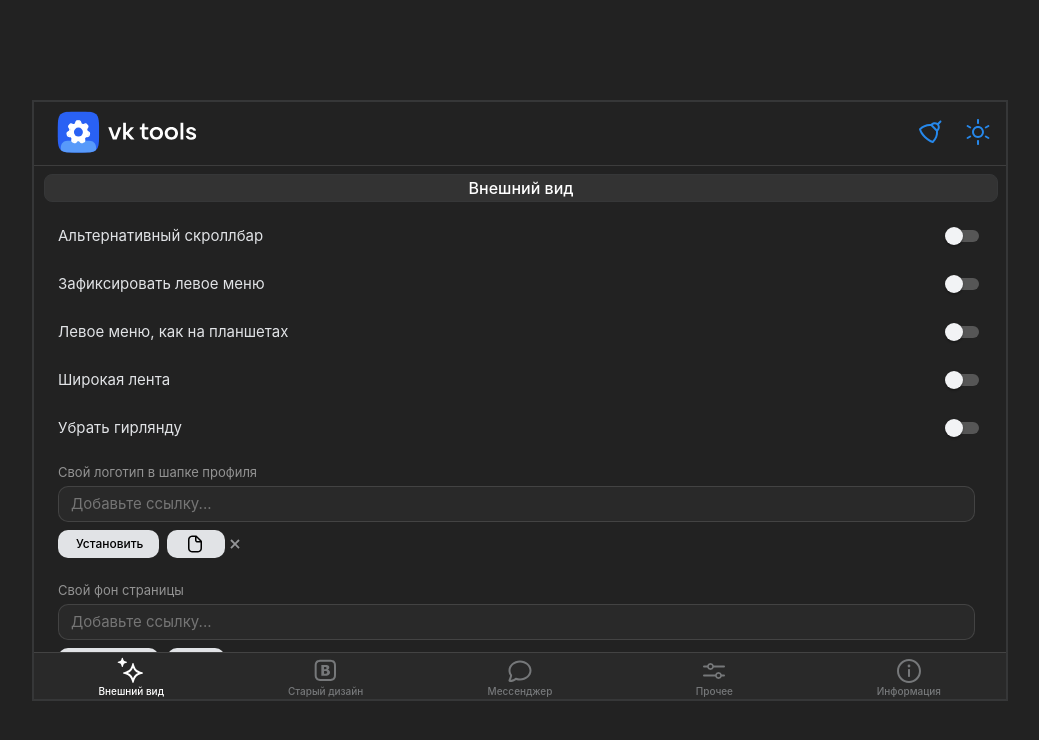
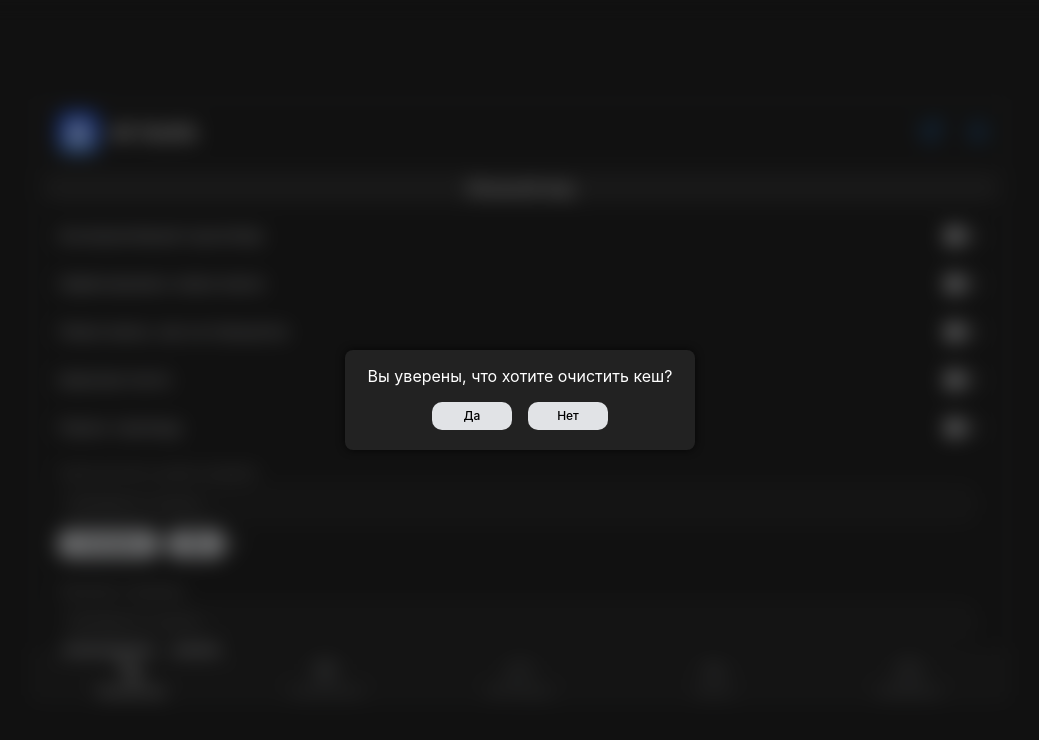
Before and after one commit to maxhack1337/vk_tools, a React (Create React App) app: page / in a window 1280 px wide. Both pictures are taken after a click on the button 1046 px from the left and 133 px from the top of the page. Shown: the top 740 px of the page, without its empty margins (120-1159 px from the left). Built offline with nearby package versions, Linux system fonts and the light colour scheme.

Commit message:
Clear cache button

```diff
--- a/public/popup.css
+++ b/public/popup.css
@@ -921,3 +921,115 @@ input[type="color"] {
         margin-left: 0px;
     }
 }
+
+        .vkToolsModal {
+            background-color: #222;
+            border-radius: 8px;
+            box-shadow: 0px 0px 10px rgba(0, 0, 0, 0.7);
+            width: 350px;
+            height: 100px;
+            z-index: 9999;
+            animation: modal-fade-in 0.3s ease;
+        }
+
+        @keyframes modal-fade-in {
+            from {
+                transform: scale(0.9);
+                opacity: 0;
+            }
+
+            to {
+                transform: scale(1);
+                opacity: 1;
+            }
+        }
+
+        .vkToolsModal.hidden {
+            animation: modal-fade-out 0.3s ease;
+        }
+
+        @keyframes modal-fade-out {
+            from {
+                transform: scale(1);
+                opacity: 1;
+            }
+
+            to {
+                transform: scale(0.9);
+                opacity: 0;
+            }
+        }
+
+        .vkToolsModal.visible {
+            opacity: 1;
+            visibility: visible;
+        }
+
+        .vkToolsModal.hidden {
+            opacity: 0;
+            visibility: hidden;
+        }
+
+        .vkToolsModalHeader {
+            color: #fff;
+            font-family: -apple-system, system-ui, "Helvetica Neue", Roboto, sans-serif;
+            font-size: 16px;
+            font-weight: 400;
+        }
+
+        .vkToolsModalButton {
+            border-radius: 10px;
+            color: var(--vkui--color_text_contrast_themed);
+            background-color: var(--vkui--color_background_accent_themed);
+            cursor: pointer;
+            transition: background-color .15s ease-out, opacity .15s ease-out;
+            -webkit-tap-highlight-color: rgba(0, 0, 0, 0);
+            display: inline-block;
+            box-sizing: border-box;
+            text-decoration: none !important;
+            border: none;
+            min-height: 28px;
+            margin: 0 8px;
+            padding: 0;
+            user-select: none;
+            max-width: 100%;
+            min-width: 80px;
+            font-family: -apple-system, system-ui, "Helvetica Neue", Roboto, sans-serif;
+        }
+
+        .vkToolsButtonText {
+            z-index: 1;
+        }
+
+        .vkToolsModalBG {
+            z-index: 99999;
+            position: absolute;
+            display: flex;
+            align-items: center;
+            justify-content: center;
+            background: rgba(0, 0, 0, 0.5);
+            height: 100%;
+            width: 100%;
+            backdrop-filter: blur(10px);
+            -webkit-backdrop-filter: blur(10px);
+            top: 0px;
+            left: 0px;
+            opacity: 0;
+            visibility: hidden;
+            transition: opacity 0.3s ease, visibility 0.3s ease;
+        }
+
+        .vkToolsModalBG.visible {
+            opacity: 1;
+            visibility: visible;
+        }
+
+        .vkToolsModalBG.hidden {
+            opacity: 0;
+            visibility: hidden;
+        }
+
+        .vkToolsModalButtons .vkToolsButtonText__in {
+            margin-left: 0px;
+            padding: 0 16px;
+        }
--- a/src/modules/popup/Header/clearCacheButton.tsx
+++ b/src/modules/popup/Header/clearCacheButton.tsx
@@ -1,11 +1,22 @@
-import React from "react";
+import React, { useState } from "react";
 import { useLocalization } from "../../../Localization/LocalizationContext";
+import ClearCacheModal from "./clearCacheModal";
 
 export default function ClearCacheButton() {
   const { getLang: t } = useLocalization();
+  const [isModalOpen, setIsModalOpen] = useState<boolean>(false);
+
+  const handleOpenModal = () => {
+    setIsModalOpen(true);
+  };
+
+  const handleCloseModal = () => {
+    setIsModalOpen(false);
+  };
+
   return (
     <div id="openCache" className="vkenhancerThemeChanger">
-      <button title={t("clearCache")} id="openDialog" type="button" className="vkenhancerButtonHeader">
+      <button title={t("clearCache")} id="openDialog" type="button" className="vkenhancerButtonHeader" onClick={handleOpenModal}>
         <svg xmlns="http://www.w3.org/2000/svg" width="28" height="28" viewBox="0 0 28 28" fill="none">
           <path
             d="M25.2072 2.79281C25.5976 3.18323 25.5976 3.81622 25.2072 4.20664L23.0158 6.39825C24.3016 8.33908 24.0895 10.9797 22.3795 12.6896L22.0057 13.0641C22.3538 17.42 20.8145 21.3238 17.4311 24.7072C17.1774 24.9608 16.8073 25.0591 16.4612 24.9648C13.6859 24.2079 10.9481 22.4656 8.24124 19.7588C5.53435 17.0519 3.79215 14.3141 3.03525 11.5388C2.94085 11.1927 3.03916 10.8226 3.29284 10.5689C6.67582 7.18589 10.5792 5.64655 14.9346 5.99424L15.3104 5.62047C17.0201 3.91077 19.6602 3.69848 21.6009 4.98359L23.7934 2.79281C24.1838 2.4024 24.8168 2.4024 25.2072 2.79281ZM20.0061 13.145L14.8551 7.99288L14.484 7.9673C11.0223 7.76721 7.92319 8.95683 5.13229 11.5707C5.86675 13.799 7.36894 16.0588 9.65507 18.3449C11.9412 20.6311 14.201 22.1333 16.4293 22.8677C19.1362 19.9775 20.3157 16.7567 20.0061 13.145ZM20.9657 7.0343C19.7944 5.86305 17.8955 5.86305 16.7242 7.0343L20.9657 11.2758C22.137 10.1045 22.137 8.20556 20.9657 7.0343Z"
@@ -13,6 +24,8 @@ export default function ClearCacheButton() {
           />
         </svg>
       </button>
+
+      {isModalOpen && <ClearCacheModal onClose={handleCloseModal} />}
     </div>
   );
 }
--- /dev/null
+++ b/src/modules/popup/Header/clearCacheModal.tsx
@@ -0,0 +1,79 @@
+import React, { useState, useEffect } from "react";
+import ReactDOM from "react-dom";
+import { useLocalization } from "../../../Localization/LocalizationContext";
+
+interface ClearCacheModalProps {
+  onClose: () => void;
+}
+
+export default function ClearCacheModal({ onClose }: ClearCacheModalProps) {
+  const { getLang } = useLocalization();
+  const [isVisible, setIsVisible] = useState<boolean>(true);
+
+  const handleYes = () => {
+    chrome.browsingData.remove(
+      {
+        since: 0,
+      },
+      {
+        cache: true,
+        appcache: true,
+      },
+      function () {
+        chrome.tabs.query(
+          {
+            url: "https://vk.com/*",
+          },
+          function (tabs) {
+            tabs.forEach(function (tab) {
+              if (tab.id !== undefined) {
+                chrome.tabs.reload(tab.id, {
+                  bypassCache: true,
+                });
+              }
+            });
+          }
+        );
+      }
+    );
+
+    handleClose();
+  };
+
+  const handleNo = () => {
+    handleClose();
+  };
+
+  const handleClose = () => {
+    setIsVisible(false);
+    setTimeout(onClose, 300);
+  };
+
+  useEffect(() => {
+    document.body.style.overflow = "hidden";
+    return () => {
+      document.body.style.overflow = "";
+    };
+  }, []);
+
+  return ReactDOM.createPortal(
+    <div className={`vkToolsModalBG ${isVisible ? "visible" : "hidden"}`}>
+      <div className={`vkToolsModal ${isVisible ? "" : "hidden"}`}>
+        <p className="vkToolsModalHeader">{getLang("clearCacheDescription")}</p>
+        <div className="vkToolsModalButtons">
+          <button className="vkToolsModalButton" onClick={handleYes}>
+            <span className="vkToolsButtonText">
+              <span className="vkToolsButtonText__in">{getLang("globalYes")}</span>
+            </span>
+          </button>
+          <button className="vkToolsModalButton" onClick={handleNo}>
+            <span className="vkToolsButtonText">
+              <span className="vkToolsButtonText__in">{getLang("globalNo")}</span>
+            </span>
+          </button>
+        </div>
+      </div>
+    </div>,
+    document.querySelector(".vkToolsRoot")!
+  );
+}
```
